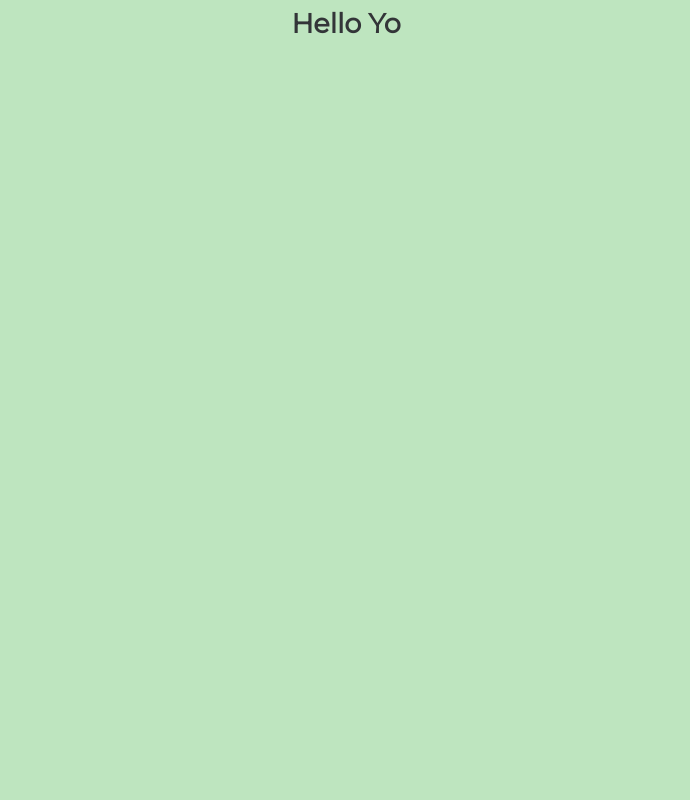
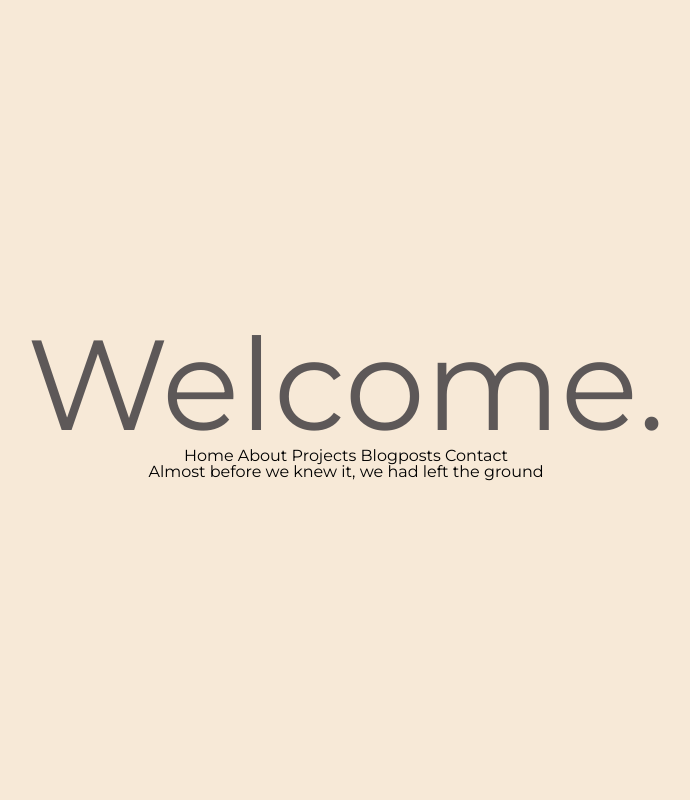
Before and after one commit to tarekcampossaleh/web, a React (Vite) app: page / in a window 1280 px wide. Shown: the top 800 px of the page, without its empty margins (294-984 px from the left). Built offline with nearby package versions, Linux system fonts and the light colour scheme; the HTML template or start-up script is replaced by a standard one.

Commit message:
🎨 add general configs

```diff
--- a/index.html
+++ b/index.html
@@ -5,9 +5,12 @@
     <!-- <link rel="icon" type="image/svg+xml" href="/src/favicon.svg" /> -->
     <meta name="viewport" content="width=device-width, initial-scale=1.0" />
     <title>Tarek Campos</title>
+    <link rel="preconnect" href="https://fonts.googleapis.com">
+    <link rel="preconnect" href="https://fonts.gstatic.com" crossorigin>
+    <link href="https://fonts.googleapis.com/css2?family=Montserrat:wght@300;400;500;700&display=swap" rel="stylesheet">
   </head>
   <body>
     <div id="root"></div>
-    <script type="module" src="/src/main.tsx"></script>
+    <script type="module" style="height: 100vh; width: 100vw;" src="/src/main.tsx"></script>
   </body>
 </html>
--- a/src/App.tsx
+++ b/src/App.tsx
@@ -1,6 +1,5 @@
 import { useState } from "react";
-// import "./App.css";
-import GlobalStyle from "./globalStyles";
+import { ThemeProvider, GlobalStyle } from "@theme";
 
 import * as S from "./styles";
 
@@ -9,14 +8,17 @@
 
   return (
     <>
+      <ThemeProvider>
         <GlobalStyle />
-
         <S.FirstS>
-        <S.Header>Hello Yo</S.Header>
+          <S.Header>Welcome.</S.Header>
+          <h2>Home About Projects Blogposts Contact</h2>
+          <p>Almost before we knew it, we had left the ground</p>
         </S.FirstS>
         <S.SecondS>
           <S.Header>Hello Yo</S.Header>
         </S.SecondS>
+      </ThemeProvider>
     </>
   );
 }
--- a/src/globalStyles.ts
+++ /dev/null
@@ -1,104 +0,0 @@
-import { createGlobalStyle } from "styled-components";
-
-const GlobalStyle = createGlobalStyle`
-@import url('https://fonts.googleapis.com/css?family=Montserrat:400|Inconsolata:400');
-*,
-::after,
-::before {
-  margin: 0;
-  padding: 0;
-  box-sizing: border-box;
-}
-html {
-  scroll-behavior: smooth;
-}
-:root {
-  /* COLORS  */
-  /* primary */
-  --primary-0: #f0efff;
-  --primary-50: #d8d6ff;
-  --primary-100: #c1beff;
-  --primary-200: #aaa5ff;
-  --primary-300: #938dff;
-  --primary-400: #7b74ff;
-  /* main */
-  --primary-500: #645cff;
-  --primary-600: #554ed9;
-  --primary-700: #4640b3;
-  --primary-800: #37338c;
-  --primary-900: #282566;
-  --primary-1000: #191740;
-  --primary-1100: #0a0919;
-  /* grey */
-  --grey-0: #fafbfc;
-  --grey-50: #f2f4f8;
-  --grey-100: #eaedf3;
-  --grey-200: #e2e7ef;
-  --grey-300: #dbe0ea;
-  --grey-400: #d3dae6;
-  --grey-500: #cbd3e1;
-  --grey-600: #adb3bf;
-  --grey-700: #8e949e;
-  --grey-800: #70747c;
-  --grey-900: #51545a;
-  --grey-1000: #333538;
-  --grey-1100: #141516;
-
-  /* rest */
-  --black: #222;
-  --white: #fff;
-  --red-light: #f8d7da;
-  --red-dark: #842029;
-  --green-light: #d1e7dd;
-  --green-dark: #0f5132;
-  /* box shadows */
-  --shadow-1: 0 1px 3px 0 rgba(0, 0, 0, 0.1), 0 1px 2px 0 rgba(0, 0, 0, 0.06);
-  --shadow-2: 0 4px 6px -1px rgba(0, 0, 0, 0.1),
-    0 2px 4px -1px rgba(0, 0, 0, 0.06);
-  --shadow-3: 0 10px 15px -3px rgba(0, 0, 0, 0.1),
-    0 4px 6px -2px rgba(0, 0, 0, 0.05);
-  --shadow-4: 0 20px 25px -5px rgba(0, 0, 0, 0.1),
-    0 10px 10px -5px rgba(0, 0, 0, 0.04);
-  /* typography */
-  --defaultFontSize: 87.5%;
-  --headingFont: 'Inconsolata', monospace;
-  --bodyFont: 'Montserrat', sans-serif;
-  --smallText: 0.8em;
-  --extraSmallText: 0.7em;
-  /* rest */
-  --backgroundColor: var(--grey-50);
-  --textColor: var(--grey-1000);
-  --borderRadius: 0.25rem;
-  --letterSpacing: 1px;
-  --transition: 0.3s ease-in-out all;
-  --max-width: 1120px;
-  --fixed-width: 600px;
-}
-html {
-  font-size: var(--defaultFontSize);
-}
-@media only screen and (min-width: 576px) {
-  :root {
-    --defaultFontSize: 100%;
-  }
-}
-@media only screen and (min-width: 768px) {
-  :root {
-    --defaultFontSize: 112.5%;
-  }
-}
-
-body {
-  background: var(--backgroundColor);
-  color: var(--textColor);
-  font-family: var(--bodyFont);
-  font-weight: 400;
-  line-height: 1.75;
-}
-
-html, body {
-    height: 100%;
-}
-`;
-
-export default GlobalStyle;
--- a/src/styles.tsx
+++ b/src/styles.tsx
@@ -1,16 +1,23 @@
 import styled from "styled-components";
 
-export const Header = styled.h1``;
+export const Header = styled.p`
+  font-size: 10vw;
+  color: ${({ theme: { colors } }) => colors.primary_dark};
+`;
 
 export const Section = styled.section`
   min-height: 100vh;
   text-align: center;
+  display: flex;
+  flex-direction: column;
+  justify-content: center;
 `;
 
 export const FirstS = styled(Section)`
-  background: #bee5bf;
+  background: ${({ theme: { colors } }) => colors.primary};
+  font-family: "Montserrat", sans-serif;
 `;
 
 export const SecondS = styled(Section)`
-  background: #fff6ea;
+  background: ${({ theme: { colors } }) => colors.secondary};
 `;
--- /dev/null
+++ b/src/theme/ThemeProvider.tsx
@@ -0,0 +1,31 @@
+import React, { ReactNode } from "react";
+import { ThemeProvider as StyledTheme } from "styled-components";
+
+type Colors = {
+  primary: string;
+  secondary: string;
+  primary_dark: string;
+};
+type Theme = {
+  colors: Colors;
+};
+
+const theme: Theme = {
+  colors: {
+    primary: "#F7E9D7",
+    secondary: "#FFF6EA",
+    primary_dark: "#5D5858",
+  },
+  //   fonts: ["sans-serif", "Roboto"],
+  //   fontSizes: {
+  //     small: "1em",
+  //     medium: "2em",
+  //     large: "3em"
+  //   }
+};
+
+const ThemeProvider = ({ children }: { children: ReactNode }) => (
+  <StyledTheme theme={theme}>{children}</StyledTheme>
+);
+
+export default ThemeProvider;
--- /dev/null
+++ b/src/theme/globalStyles.ts
@@ -0,0 +1,57 @@
+import { createGlobalStyle } from "styled-components";
+
+const GlobalStyle = createGlobalStyle`
+/* http://meyerweb.com/eric/tools/css/reset/
+   v2.0 | 20110126
+   License: none (public domain)
+*/
+
+html, body, div, span, applet, object, iframe,
+h1, h2, h3, h4, h5, h6, p, blockquote, pre,
+a, abbr, acronym, address, big, cite, code,
+del, dfn, em, img, ins, kbd, q, s, samp,
+small, strike, strong, sub, sup, tt, var,
+b, u, i, center,
+dl, dt, dd, ol, ul, li,
+fieldset, form, label, legend,
+table, caption, tbody, tfoot, thead, tr, th, td,
+article, aside, canvas, details, embed,
+figure, figcaption, footer, header, hgroup,
+menu, nav, output, ruby, section, summary,
+time, mark, audio, video {
+	margin: 0;
+	padding: 0;
+	border: 0;
+	font-size: 100%;
+	font: inherit;
+	vertical-align: baseline;
+}
+/* HTML5 display-role reset for older browsers */
+article, aside, details, figcaption, figure,
+footer, header, hgroup, menu, nav, section {
+	display: block;
+}
+body {
+	line-height: 1;
+}
+ol, ul {
+	list-style: none;
+}
+blockquote, q {
+	quotes: none;
+}
+blockquote:before, blockquote:after,
+q:before, q:after {
+	content: '';
+	content: none;
+}
+table {
+	border-collapse: collapse;
+	border-spacing: 0;
+};
+html {
+  scroll-behavior: smooth;
+}
+`;
+
+export default GlobalStyle;
--- /dev/null
+++ b/src/theme/index.ts
@@ -0,0 +1,2 @@
+export { default as ThemeProvider } from "./ThemeProvider";
+export { default as GlobalStyle } from "./globalStyles";
```
Lines whose indentation alone changed are shown as unchanged.
